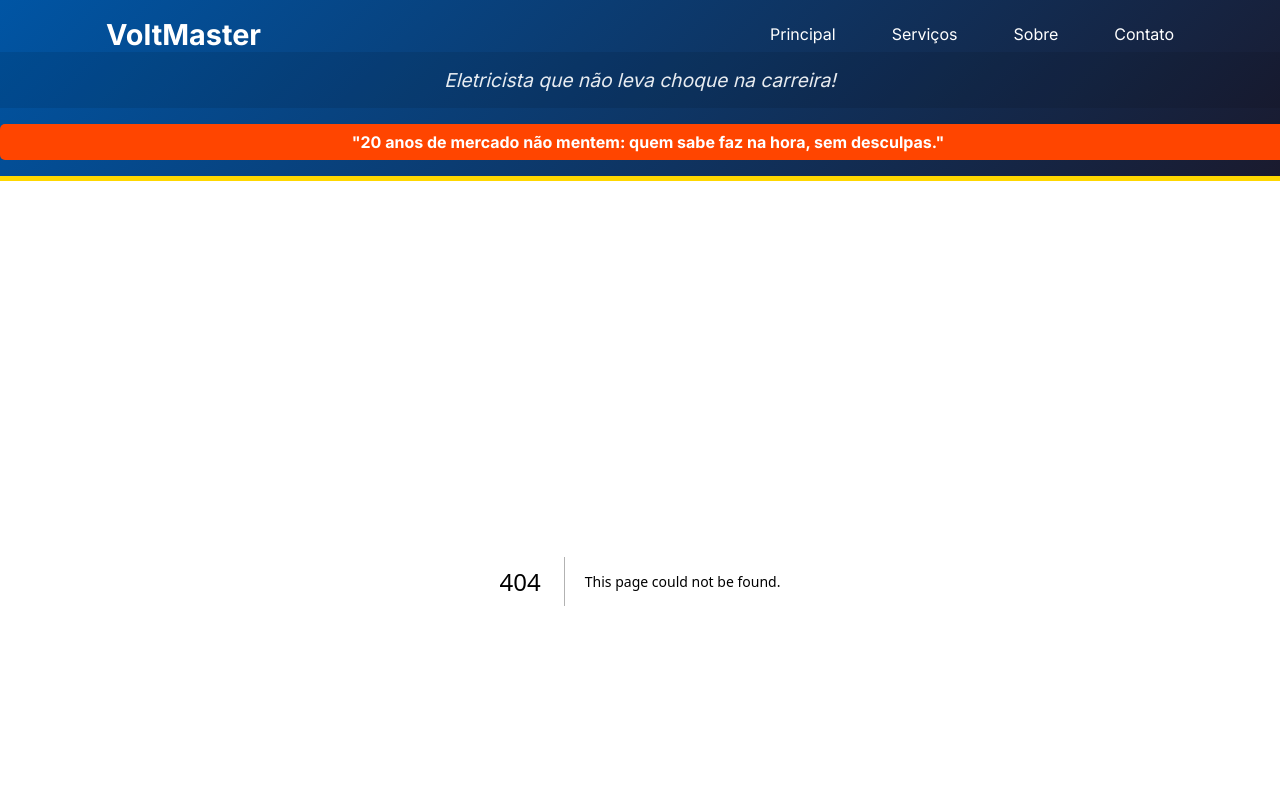
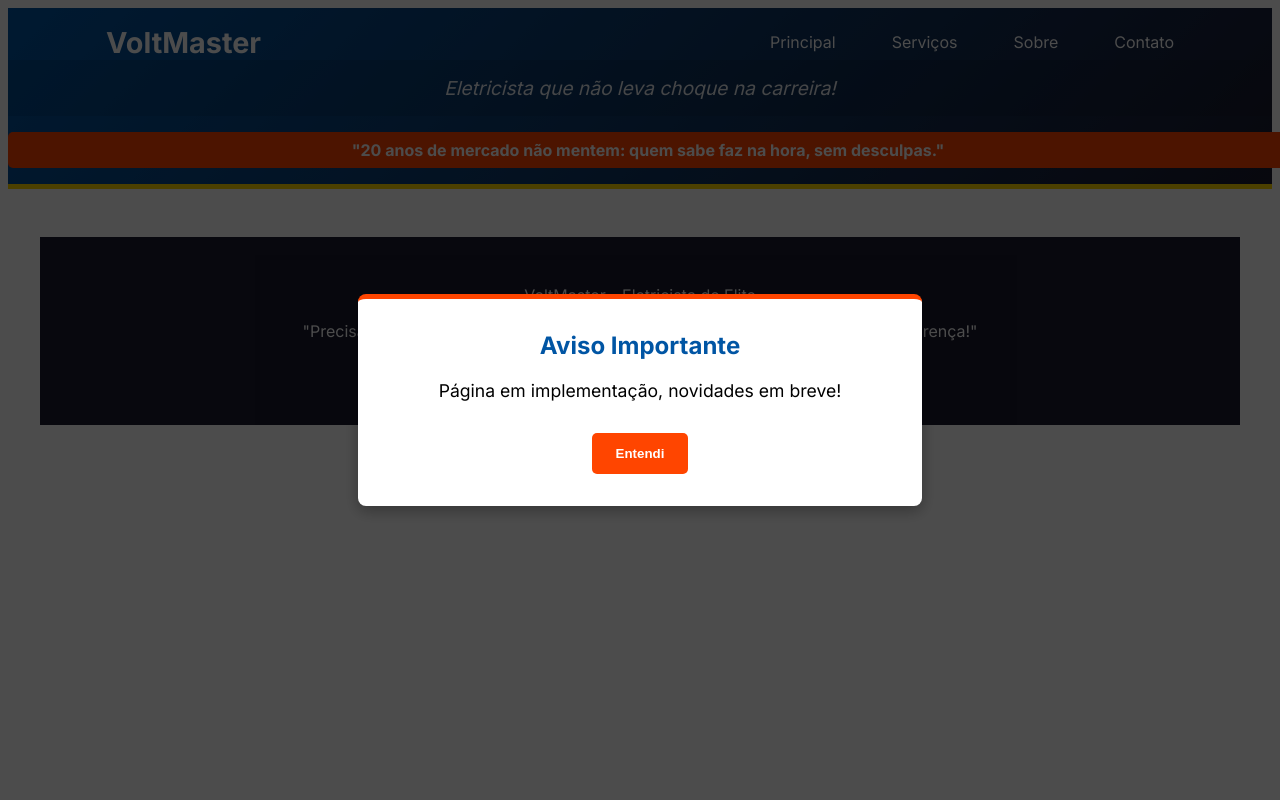
Before and after one commit to edfragoso/voltmaster, a Next.js app: page /assignments in a window 1280 px wide. Before the commit this address had no page. Shown: the top 800 px of the page. Built offline with nearby package versions, Linux system fonts and the light colour scheme.

Commit message:
feat: implement new page

```diff
--- /dev/null
+++ b/src/app/assignments/page.tsx
@@ -0,0 +1,8 @@
+import Modal from "../components/Modal";
+
+
+export default function(){
+    return(
+        <Modal />
+    )
+}
```
